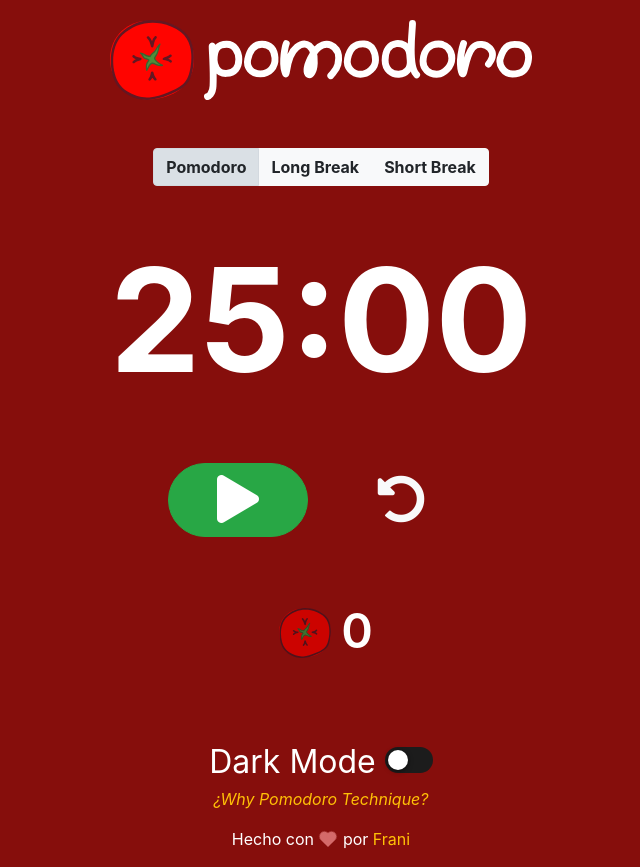
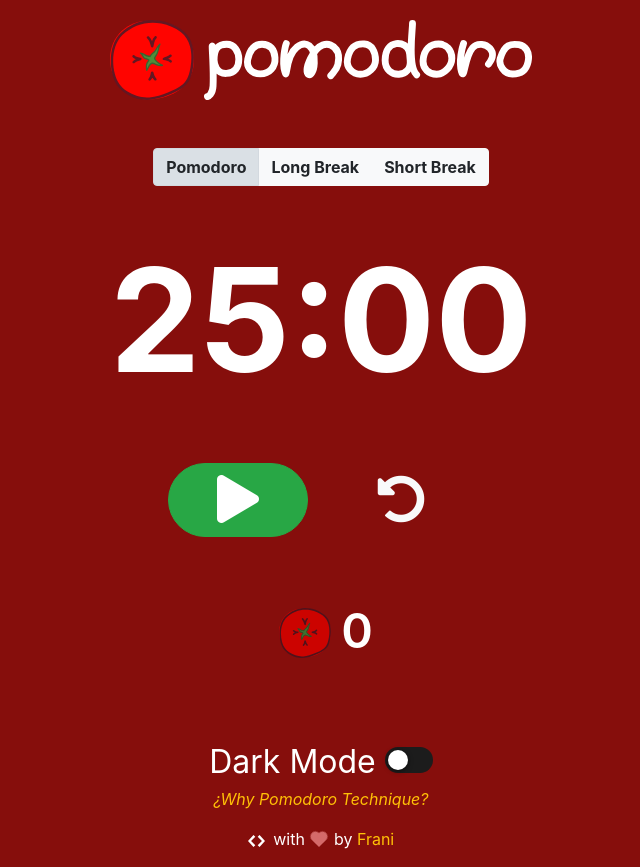
Before and after one commit to frani/pomodoro, a React (Create React App) app: page / in a window 1280 px wide. Shown: the whole page, without its empty margins (319-959 px from the left). Built offline with nearby package versions, Linux system fonts and the light colour scheme.

Commit message:
update footer

```diff
--- a/src/App.js
+++ b/src/App.js
@@ -61,7 +61,10 @@ export default class App extends Component {
           />
         </label>
         <a className="text-warning" href="https://en.wikipedia.org/wiki/Pomodoro_Technique" rel="noopener noreferrer" target="_blank"><p><em>¿Why Pomodoro Technique?</em></p></a>
-        <p style={{"color":"white"}}>Hecho con <span className="heart"></span> por <a className="text-warning" href="https://frani.me" rel="noopener noreferrer" target="_blank">Frani</a></p>
+        <p style={{"color":"white"}}><svg height="20" class="octicon octicon-code v-align-middle mr-1" aria-label="code" fill="currentColor"
+          viewBox="0 0 14 16" version="1.1" width="17" role="img">
+          <path d="M9.5 3L8 4.5 11.5 8 8 11.5 9.5 13 14 8 9.5 3zm-5 0L0 8l4.5 5L6 11.5 2.5 8 6 4.5 4.5 3z"></path>
+        </svg> with <span className="heart"></span> by <a className="text-warning" href="https://frani.me" rel="noopener noreferrer" target="_blank">Frani</a></p>
       </footer>
     </div>
     )
```
